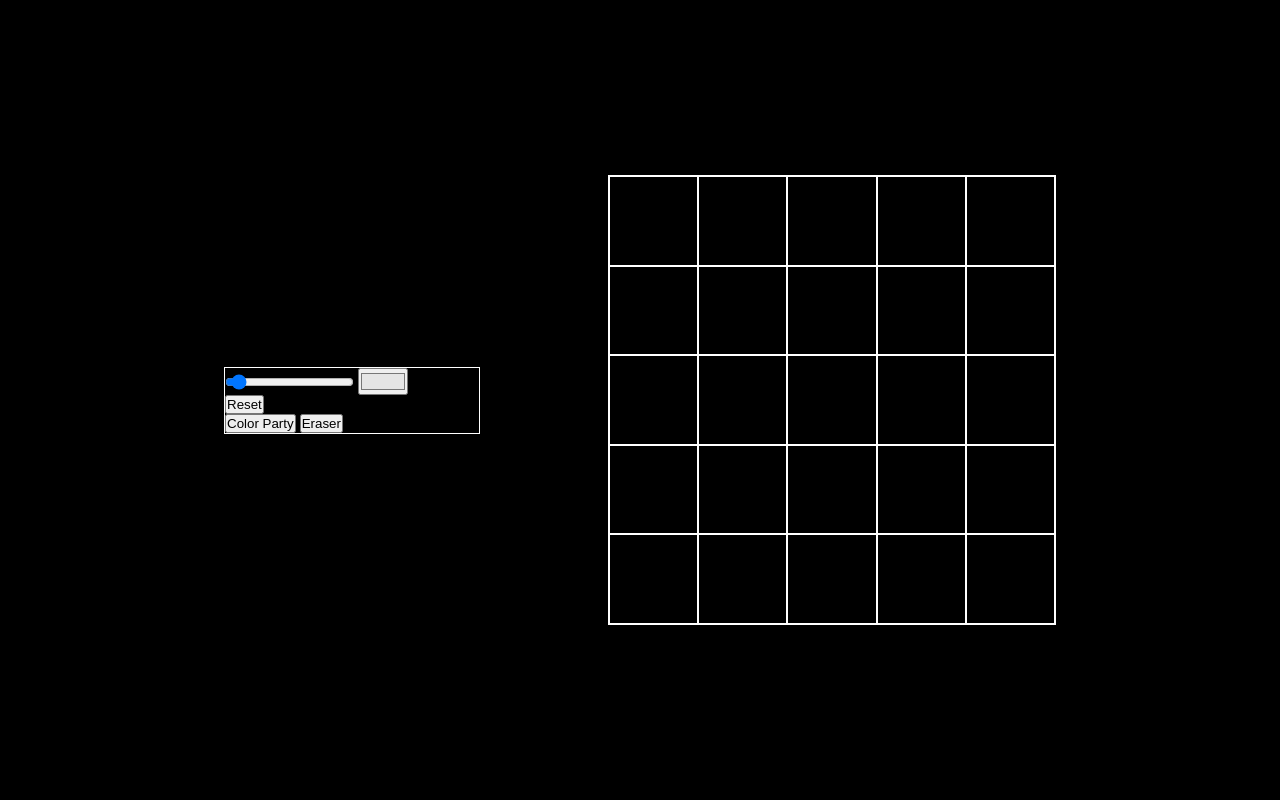
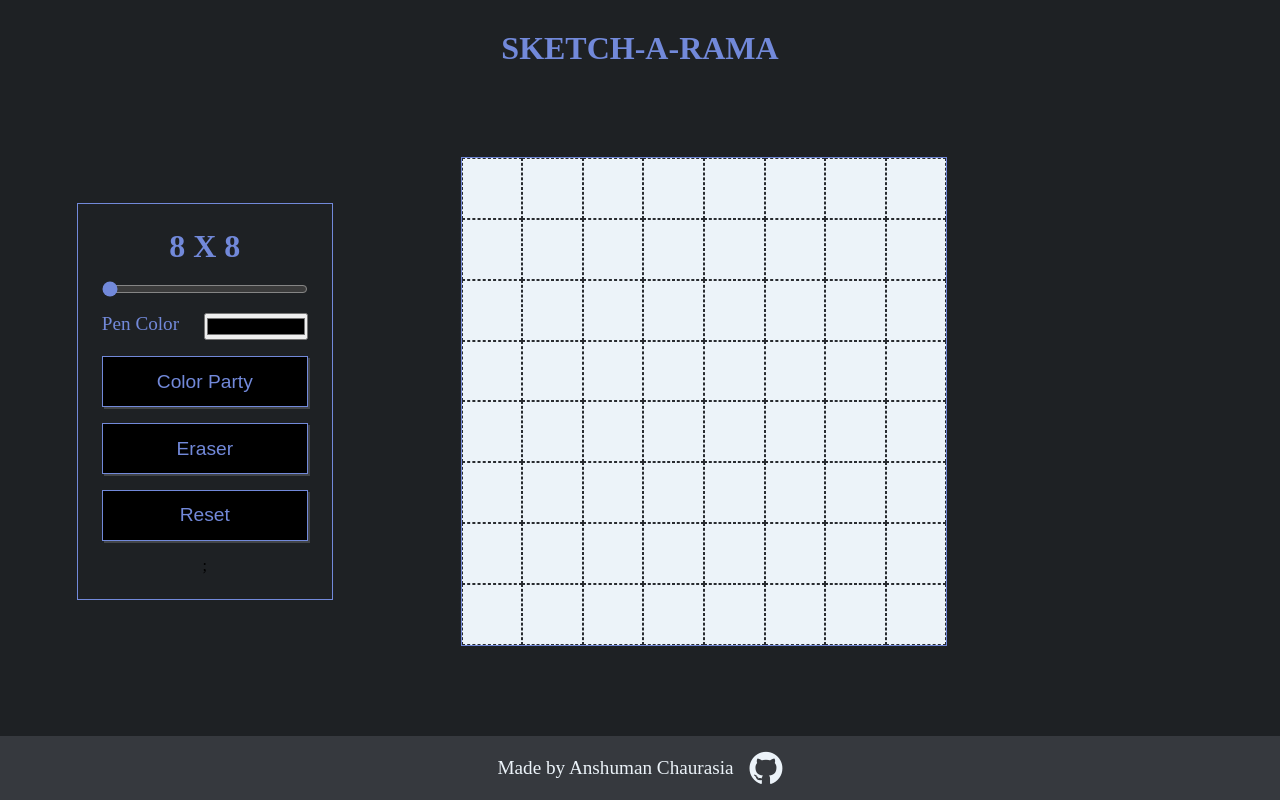
Before and after one commit to ansh-chrs/Sketch-pad, a plain HTML site: page index.html in a window 1280 px wide. Drawn offline with Linux system fonts and the light colour scheme.

Commit message:
Add UI features
Divide page into header main and footer and style them using flexbox

Add color scheme to the elements, mainly discord

Do note how slider has been styled

Add creator info in footer with github icon link having hover effects

```diff
--- a/index.html
+++ b/index.html
@@ -1,29 +1,37 @@
 <!DOCTYPE html>
 <html lang="en">
+
 <head>
     <meta charset="UTF-8">
     <meta name="viewport" content="width=device-width, initial-scale=1.0">
+    <link rel="stylesheet" href="https://cdnjs.cloudflare.com/ajax/libs/font-awesome/4.7.0/css/font-awesome.min.css">
     <link rel="stylesheet" href="style.css">
     <script src="script.js" defer></script>
     <title>Sketch Pad</title>
 </head>
+
 <body>
+<header>    <h1>SKETCH-A-RAMA</h1></header>
+  <main>
+    <div class="optionsPanel">
 
+            <h3 id="gridDisplay"></h3>
+            <input type="range" value='8' min="8" max="40" class="gridSize">
+            <div class="color"><label for="color" id="colorLabel">Pen Color</label>
+            <input type="color" id="color" value="black"></div>
 
-    <div class="optionsPanel">
-        <input type="range" value ='5' min="3" max="40" class="gridSize">
-        <input type="color" class="color" value="#e5e5e5">
-        <div class="reset"><button class="reset">Reset</button></div>
-        <button class="mixNmatch" value="rainbow">Color Party</button>
-        <button class="eraser" value="eraser">Eraser</button>
-        </div>
+            <button class="mixNmatch" value="rainbow">Color Party</button>
+            <button class="eraser" value="eraser">Eraser</button>
+            <button class="reset">Reset</button>;
+    </div>
     <div class="outerContainer">
         <div class="innerContainer"></div>
     </div>
+</main>
 
-
-
+<footer> <p> Made by Anshuman Chaurasia</p> <a href="https://github.com/ansh-chrs/sketch-pad"><i class="fa fa-github fa-2x" aria-hidden="true"></i></a></footer>
 
 
 </body>
+
 </html>
--- a/script.js
+++ b/script.js
@@ -1,13 +1,16 @@
 const canvas = document.querySelector('.innerContainer');
-const colorInput = document.querySelector('.color');
+const colorInput = document.querySelector('#color');
 const resetbtn = document.querySelector('.reset');
 const mixBtn = document.querySelector('.mixNmatch');
 const eraseBtn = document.querySelector('.eraser');
 const gridSize = document.querySelector('.gridSize');
+const gridDisplay = document.querySelector('#gridDisplay');
+
 let clickState;
 let penState = '';
+let penColor = colorInput.value;
 
-let penColor = colorInput.value;
+
 colorInput.addEventListener('input', () => {
   penColor = colorInput.value;
   penState='';
@@ -33,8 +36,11 @@ function gridGenerator() {
                 let grid = document.createElement('div');
                 grid.classList.add('pixels');
                 grid.style.flex = "1";
-                grid.style.border = `1px solid white`;
-                resetbtn.addEventListener('click', () => { grid.style.backgroundColor = `black`, penState = ''; });
+                grid.style.border = `1px dashed #282B30`;
+                resetbtn.addEventListener('click', () => { grid.style.backgroundColor = `#ECF3F9`;
+                eraseBtn.classList.remove('selected');
+                mixBtn.classList.remove('selected');
+                penState = ''; });
 
                 grid.addEventListener("dragstart", (event) => {
                   event.preventDefault();   //Prevents pointer from dragging element on longer press
@@ -50,14 +56,18 @@ function gridGenerator() {
 
         canvas.appendChild(row);
         row.style.flex = '1';
-
+             gridDisplay.innerText = `${count} X ${count}`;
       }
 }
 
 
 
-mixBtn.addEventListener('click', () => { penState = mixBtn.value; });
-eraseBtn.addEventListener('click', () => { penState = eraseBtn.value; });
+mixBtn.addEventListener('click', (e) => { penState = mixBtn.value;
+     mixBtn.classList.add('selected');
+     eraseBtn.classList.remove('selected');
+});
+eraseBtn.addEventListener('click', () => { penState = eraseBtn.value;
+   eraseBtn.classList.add('selected'); mixBtn.classList.remove('selected');   });
 
 function painter(e) {
 
@@ -66,11 +76,13 @@ function painter(e) {
     if (penState === 'rainbow') {
       e.target.style.backgroundColor = rainbowMaker();
 
+
     }
 
     else if (penState === 'eraser') {
 
-      e.target.style.backgroundColor = `black`;
+      e.target.style.backgroundColor = `#ECF3F9`;
+
 
     }
 
--- a/style.css
+++ b/style.css
@@ -10,49 +10,148 @@ body{
     min-height: 100vh;
     width: 100%;
    display: flex;
+   flex-direction: column;
+   justify-content:space-between;
+
+   background-color:#1e2124;
+   gap: 20px;
+
+}
+
+header{
+    margin-top: 30px;
+}
+
+main{
+
+flex:1;
+display: flex;
    justify-content: center;
    align-items: center;
-   background-color: black;
    gap: 10%;
+   flex-wrap: wrap;
 }
 
 
-
 .outerContainer{
-    width:35%;
+    width:38%;
     position : relative;
-    padding-top:35%;
-    border : 1px solid white;
+    padding-top:38%;
+    border : 1px solid #7289DA;
+    margin-right: auto;
 }
 
 .innerContainer{
     position:absolute;
-    /* width:100%;
-    height: 100%; */
+   background-color: #ECF3F9;
     top:0;
     left:0;
     right:0;
     bottom:0;
     display: flex;
     flex-direction: column;
-    /* justify-content: flex-start; */
+
 }
 
 
-/* .pixels{
-
-
-    border: 1px solid white;
-      flex: 1;
-
-
-} */
 
 
 .optionsPanel{
+padding:1.5em;
+width:20%;
+border: 1px solid #7289DA;
+display: flex;
+flex-direction: column;
+align-items: center;
+gap: 1rem;
+margin-left: 6%;
+}
+h2{
+  color:#7289DA;
+}
+button{
+    width:100%;
+    font-size: 1.2rem;
+    padding:0.7em;
+    background-color: black;
+    color: #7289DA;
+    border : 1px solid #7289DA;
+    box-shadow: 2px 2px #424549;
+}
 
-width:20%;
+button:hover{
 
-border: 1px solid white;
+    background-color: #7289DA;
+    color: black;
 
 }
+
+.selected{
+    background-color: #7289DA;
+    color: black;
+}
+
+input[type='color'], #colorLabel{
+
+    flex :1;
+}
+
+
+#gridDisplay, h2,h1{
+    color:#7289DA;
+    text-align: center;
+}
+
+h3{
+    font-size: 2rem;
+}
+
+#colorLabel{padding: 0;
+
+    font-size: 1.2rem;
+    color:#7289DA;
+    margin:0;}
+
+.color{
+    display: flex;
+    width: 100%;
+    justify-content: flex-start;
+
+}
+
+
+input[type="range"] {
+    width:100%;
+    accent-color: #7289DA;
+  }
+
+
+  footer{
+    display: flex;
+    align-items: center;
+    justify-content: center;
+    gap:1rem;
+    width:100%;
+     background-color: #36393E;
+    text-align: center;
+    color:#ECF3F9;
+    padding:500px auto;
+    min-height: 8vh;
+    font-size: 1.2rem;
+
+  }
+
+
+  footer a{
+    color:#ECF3F9;
+  }
+  footer a:hover{
+    color:white;
+    transform: scale(1.2);
+    transition: all 0,3s;
+  }
+
+  footer p{
+    font-size: 1.2rem;
+
+  }
```
